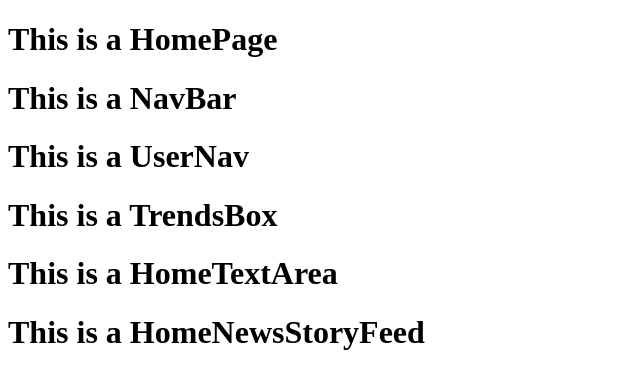
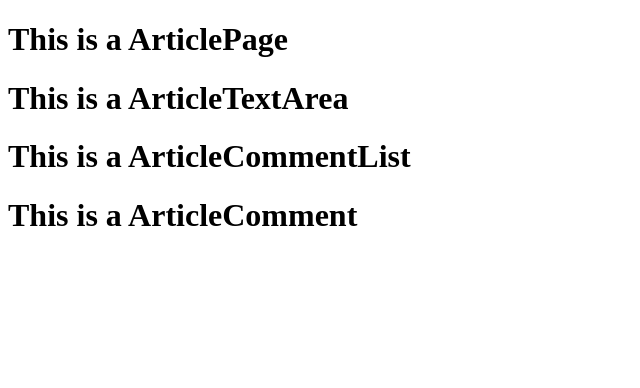
Before and after one commit to 123lk/ffs-front-portfolio, a React app: page / in a window 1280 px wide. Shown: the top 388 px of the page, without its empty margins (0-640 px from the left). Built offline with nearby package versions, Linux system fonts and the light colour scheme.

Commit message:
Completed component files

```diff
--- a/src/components/App.js
+++ b/src/components/App.js
@@ -1,11 +1,13 @@
 import React from 'react';
 import HomePage from './HomePage/HomePage';
+import DomainPage from './DomainPage/DomainPage';
+import ArticlePage from './ArticlePage/ArticlePage';
 
 class App extends React.Component {
   render () {
     return (
       <div>
-        <HomePage/>
+        <ArticlePage/>
       </div>
     );
   }
--- /dev/null
+++ b/src/components/ArticlePage/ArticleComment.js
@@ -0,0 +1,11 @@
+import React from 'react';
+
+class ArticleComment extends React.Component {
+  render () {
+    return (
+      <h1>This is a ArticleComment</h1>
+    );
+  }
+}
+
+export default ArticleComment;
--- /dev/null
+++ b/src/components/ArticlePage/ArticleCommentList.js
@@ -0,0 +1,15 @@
+import React from 'react';
+import ArticleComment from './ArticleComment';
+
+class ArticleCommentList extends React.Component {
+  render () {
+    return (
+      <div>
+        <h1>This is a ArticleCommentList</h1>
+        <ArticleComment/>
+      </div>
+    );
+  }
+}
+
+export default ArticleCommentList;
--- /dev/null
+++ b/src/components/ArticlePage/ArticlePage.js
@@ -0,0 +1,17 @@
+import React from 'react';
+import ArticleCommentList from './ArticleCommentList';
+import ArticleTextArea from './ArticleTextArea';
+
+class ArticlePage extends React.Component {
+  render () {
+    return (
+      <div>
+        <h1>This is a ArticlePage</h1>
+        <ArticleTextArea/>
+        <ArticleCommentList/>
+      </div>
+    );
+  }
+}
+
+export default ArticlePage;
--- /dev/null
+++ b/src/components/ArticlePage/ArticleTextArea.js
@@ -0,0 +1,11 @@
+import React from 'react';
+
+class ArticleTextArea extends React.Component {
+  render () {
+    return (
+      <h1>This is a ArticleTextArea</h1>
+    );
+  }
+}
+
+export default ArticleTextArea;
--- /dev/null
+++ b/src/components/DomainPage/DomainApprovedFeed.js
@@ -0,0 +1,11 @@
+import React from 'react';
+
+class DomainApprovedFeed extends React.Component {
+  render () {
+    return (
+      <h1>This is a DomainApprovedFeed</h1>
+    );
+  }
+}
+
+export default DomainApprovedFeed;
--- /dev/null
+++ b/src/components/DomainPage/DomainPage.js
@@ -0,0 +1,21 @@
+import React from 'react';
+import NavBar from '../NavBar/NavBar';
+import DomainApprovedFeed from './DomainApprovedFeed';
+import DomainPendingFeed from './DomainPendingFeed';
+import DomainTextArea from './DomainTextArea';
+
+class DomainPage extends React.Component {
+  render () {
+    return (
+      <div>
+        <h1>This is a DomainPage</h1>
+        <NavBar/>
+        <DomainTextArea/>
+        <DomainApprovedFeed/>
+        <DomainPendingFeed/>
+      </div>
+    );
+  }
+}
+
+export default DomainPage;
--- /dev/null
+++ b/src/components/DomainPage/DomainPendingFeed.js
@@ -0,0 +1,11 @@
+import React from 'react';
+
+class DomainPendingFeed extends React.Component {
+  render () {
+    return (
+      <h1>This is a DomainPendingFeed</h1>
+    );
+  }
+}
+
+export default DomainPendingFeed;
--- /dev/null
+++ b/src/components/DomainPage/DomainTextArea.js
@@ -0,0 +1,11 @@
+import React from 'react';
+
+class DomainTextArea extends React.Component {
+  render () {
+    return (
+      <h1>This is a DomainTextArea</h1>
+    );
+  }
+}
+
+export default DomainTextArea;
```
